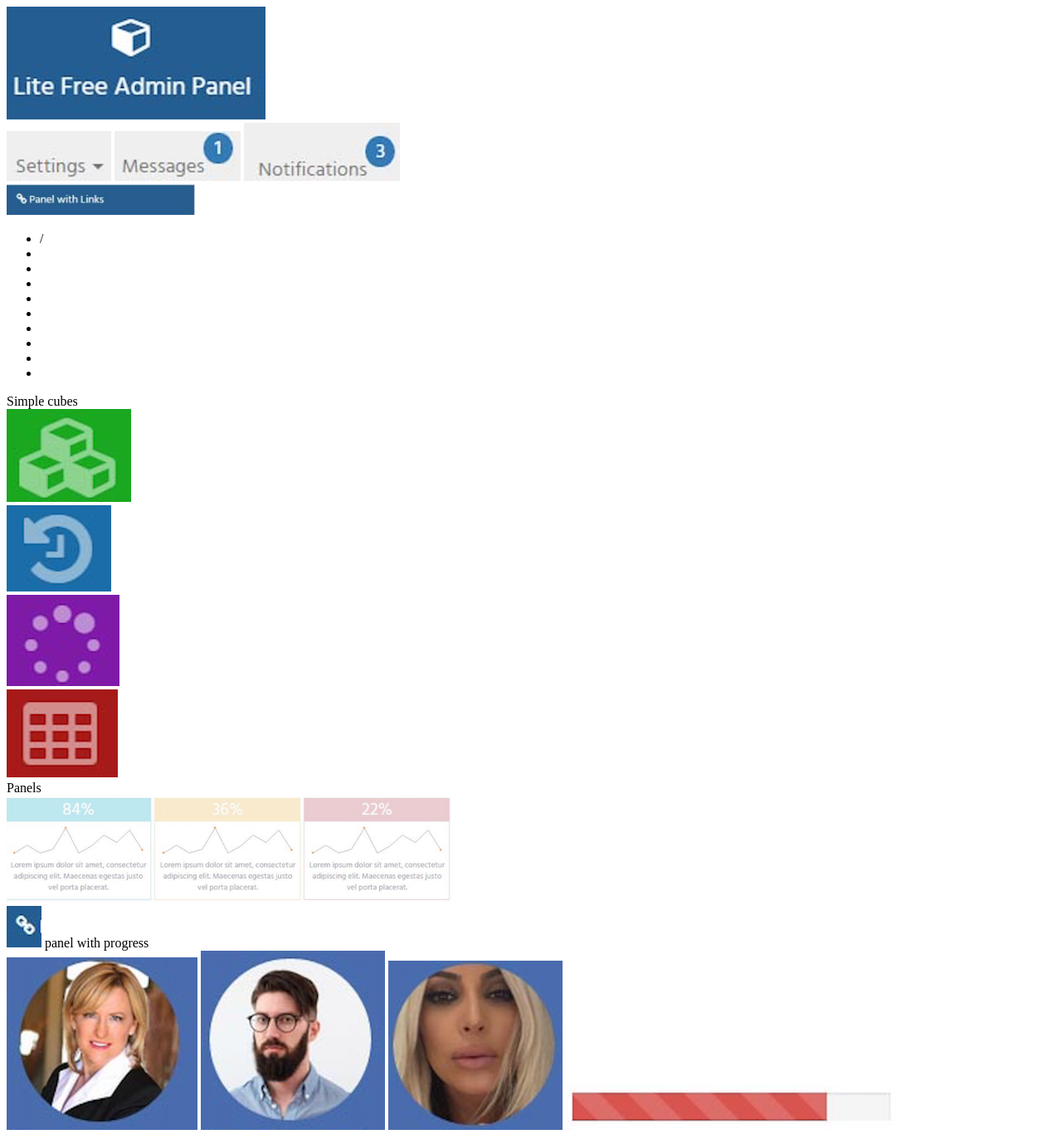
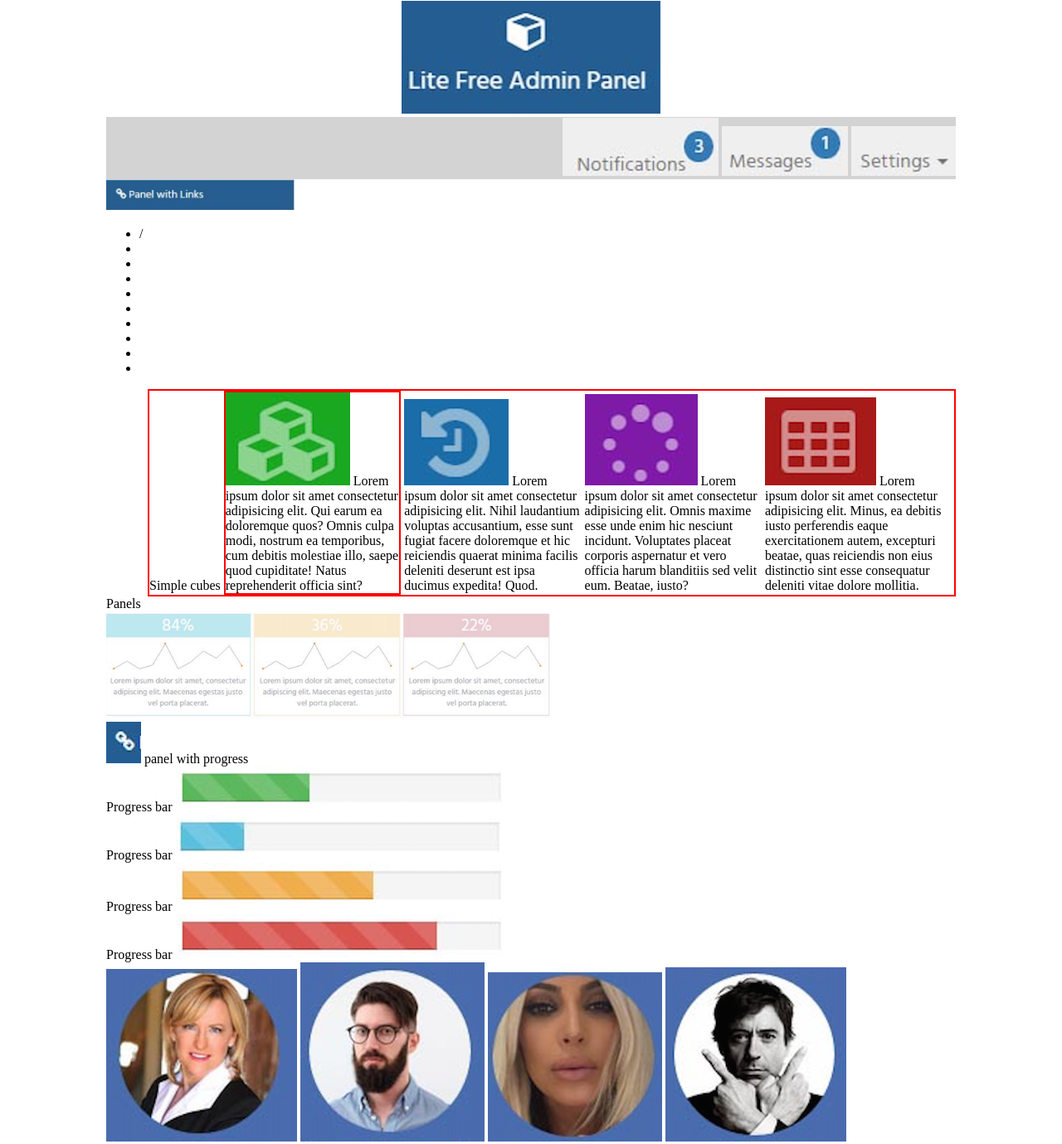
Before and after one commit to LyonTheMage/pw15162022, a plain HTML site: page PracticaCSS04/index.html in a window 1280 px wide. Shown: the whole page at 83% size. Drawn offline with Linux system fonts and the light colour scheme.

Commit message:
Practica04 css empezado

```diff
--- a/PracticaCSS04/css/estilos.css
+++ b/PracticaCSS04/css/estilos.css
@@ -0,0 +1,50 @@
+body{
+    font-size: 16px;
+    margin: 0px auto;
+    max-width: 1024px;
+    min-width: 1024px;
+}
+
+header nav{
+    padding-top: 0.5px;
+    padding-bottom: 0.5px;
+}
+
+#headernav01{
+    text-align: center;
+}
+#headernav02{
+    background-color: lightgrey;
+    text-align: right;
+}
+#segundasection{
+    border: red 2px solid;
+    float: right;
+    margin-left: 50px;
+}
+#segundasection article{
+    display: inline-block;
+}
+
+#secc02art01 {
+    display: inline-block;
+    width: 22%;
+}
+#secc02art02 {
+    display: inline-block;
+    width: 22%;
+}
+#secc02art03 {
+    display: inline-block;
+    width: 22%;
+}
+#secc02art04 {
+    display: inline-block;
+    width: 22%;
+}
+
+#secc02art01 nav{
+    display: inline-block;
+    border: red 2px solid;
+
+}
--- a/PracticaCSS04/index.html
+++ b/PracticaCSS04/index.html
@@ -5,16 +5,17 @@
     <meta http-equiv="X-UA-Compatible" content="IE=edge">
     <meta name="viewport" content="width=device-width, initial-scale=1.0">
     <title>Document</title>
+    <link rel="stylesheet" href="css/estilos.css">
 </head>
 <body>
     <header>
         <nav id="headernav01">
             <img src="img/logo.png" alt="">
         </nav>
-        <nav>
+        <nav id="headernav02">
+            <img src="img/notificaciones.png" alt="">
+            <img src="img/mensajes.png" alt="">
             <img src="img/ajustes.png" alt="">
-            <img src="img/mensajes.png" alt="">
-            <img src="img/notificaciones.png" alt="">
         </nav>
     </header>
 
@@ -38,25 +39,34 @@
         </article>
     </section>
     <section id="segundasection">
-        <span>Simple cubes</span>
+        <article>
+            <span>Simple cubes</span>
+        </article>
+
         <article id="secc02art01">
-            <nav>
+            <nav id="navcuboverde" class="navcubo">
                 <img src="img/cubo1.png" alt="">
+                <span>Lorem ipsum dolor sit amet consectetur adipisicing elit. Qui earum ea doloremque quos? Omnis culpa modi, nostrum ea temporibus, cum debitis molestiae illo, saepe quod cupiditate! Natus reprehenderit officia sint?
+                </span>
             </nav>
+
         </article>
         <article id="secc02art02">
-            <nav>
+            <nav id="navcuboazul" class="navcubo">
                 <img src="img/cubo02.png" alt="">
+                <span>Lorem ipsum dolor sit amet consectetur adipisicing elit. Nihil laudantium voluptas accusantium, esse sunt fugiat facere doloremque et hic reiciendis quaerat minima facilis deleniti deserunt est ipsa ducimus expedita! Quod.</span>
             </nav>
         </article>
         <article id="secc02art03">
-            <nav>
+            <nav id="navcubomorado" class="navcubo">
                 <img src="img/cubo03.png" alt="">
+                <span>Lorem ipsum dolor sit amet consectetur adipisicing elit. Omnis maxime esse unde enim hic nesciunt incidunt. Voluptates placeat corporis aspernatur et vero officia harum blanditiis sed velit eum. Beatae, iusto?</span>
             </nav>
         </article>
         <article id="secc02art04">
-            <nav>
+            <nav id="navcuborojo" class="navcubo">
                 <img src="img/cubo04.png" alt="">
+                <span>Lorem ipsum dolor sit amet consectetur adipisicing elit. Minus, ea debitis iusto perferendis eaque exercitationem autem, excepturi beatae, quas reiciendis non eius distinctio sint esse consequatur deleniti vitae dolore mollitia.</span>
             </nav>
         </article>
     </section>
@@ -73,10 +83,22 @@
             <img src="img/logolinks.png" alt="">
             <span>panel with progress</span>
         </nav>
-        <article></article>
-        <article></article>
-        <article></article>
-        <article></article>
+        <article>
+            <span>Progress bar</span>
+            <img src="img/barra01.png" alt="">
+        </article>
+        <article>
+            <span>Progress bar</span>
+            <img src="img/barra02.png" alt="">
+        </article>
+        <article>
+            <span>Progress bar</span>
+            <img src="img/barra03.png" alt="">
+        </article>
+        <article>
+            <span>Progress bar</span>
+            <img src="img/barra04.png" alt="">
+        </article>
     </section>
 
     <section id="quintasection">
@@ -85,7 +107,7 @@
             <img src="img/usuario01.png" alt="">
             <img src="img/usuario02.png" alt="">
             <img src="img/usuario03.png" alt="">
-            <img src="img/barra04.png" alt="">
+            <img src="img/usuario04.png" alt="">
         </article>
 
 
```
